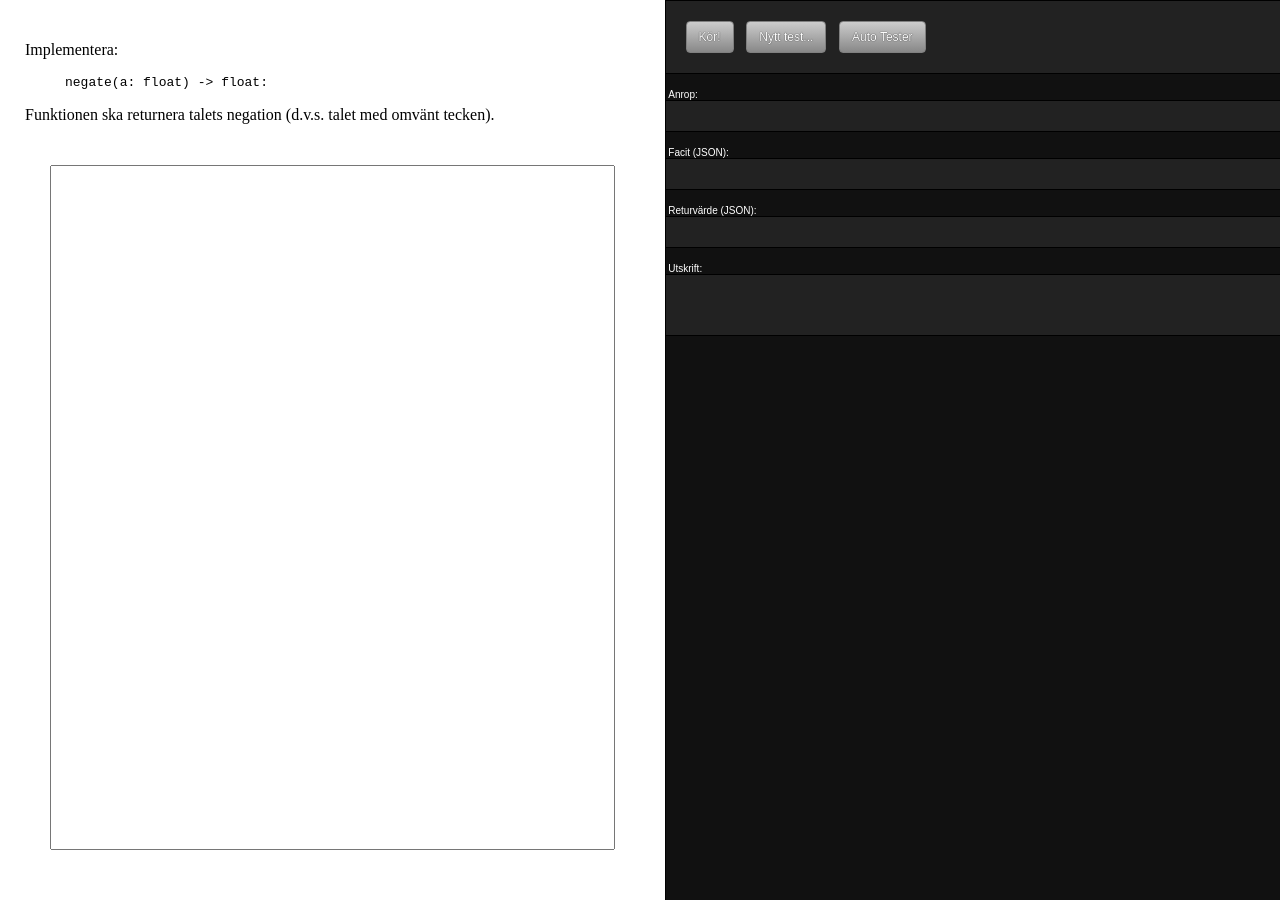
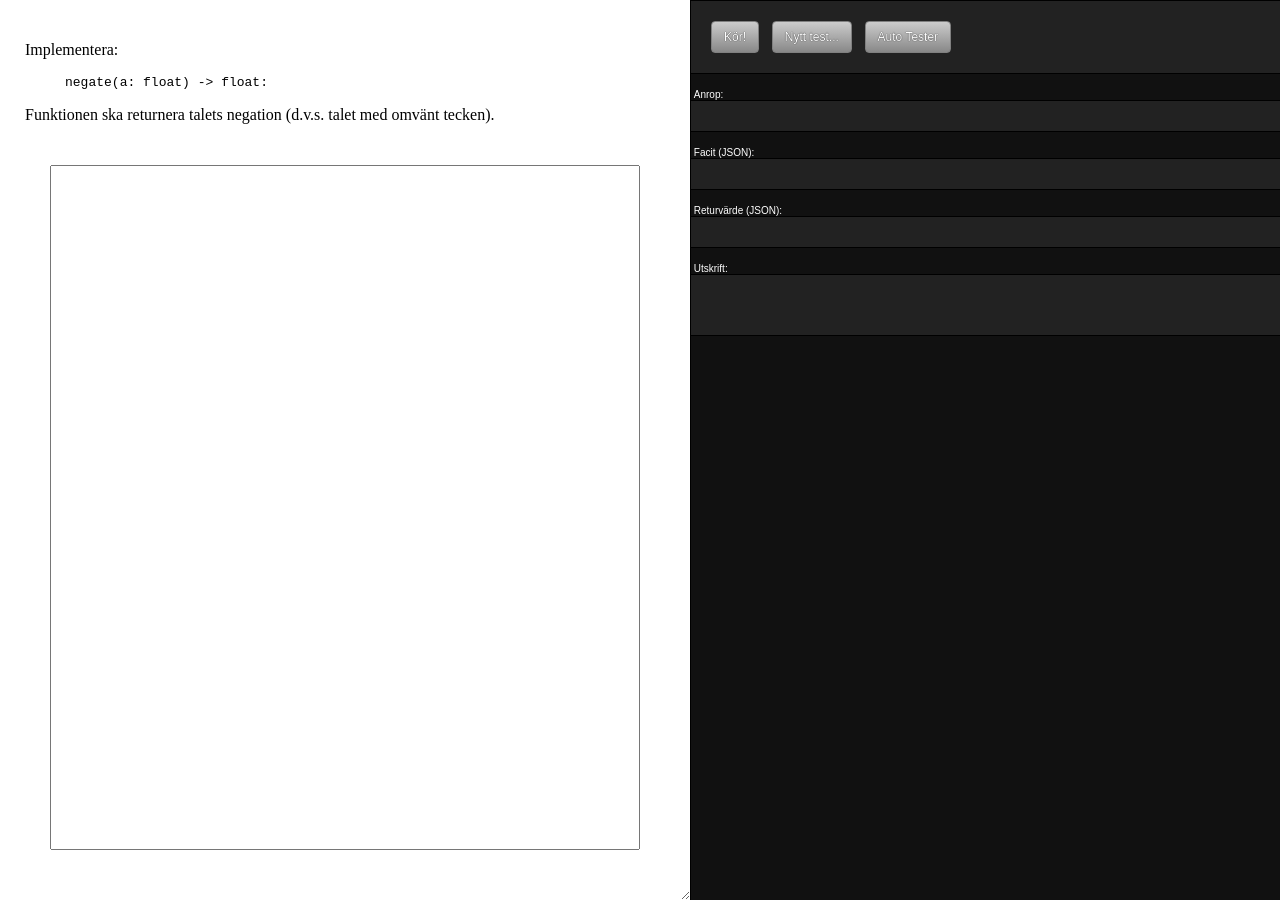
Before and after one commit to crilab/dva128_funcportal, a Jekyll site: the page built from _assignments/negate.md, in a window 1280 px wide. Built offline with Jekyll 4.4.1, drawn with Linux system fonts in a browser that asks for light colours.

Commit message:
resizable panels

```diff
--- a/_layouts/assignment.html
+++ b/_layouts/assignment.html
@@ -19,10 +19,13 @@
             }
 
             #leftPanel {
-                flex: 1;
                 display: flex;
                 flex-direction: column;
                 padding: 25px;
+                resize: horizontal;
+                overflow: auto;
+                width: 50%;
+                min-width: 200px;
             }
 
             #source {
@@ -38,6 +41,7 @@
                 background-color: #111111;
                 flex: 1;
                 border-left: 1px solid black;
+                min-width: 300px;
             }
 
             #rightPanel > div,
```
